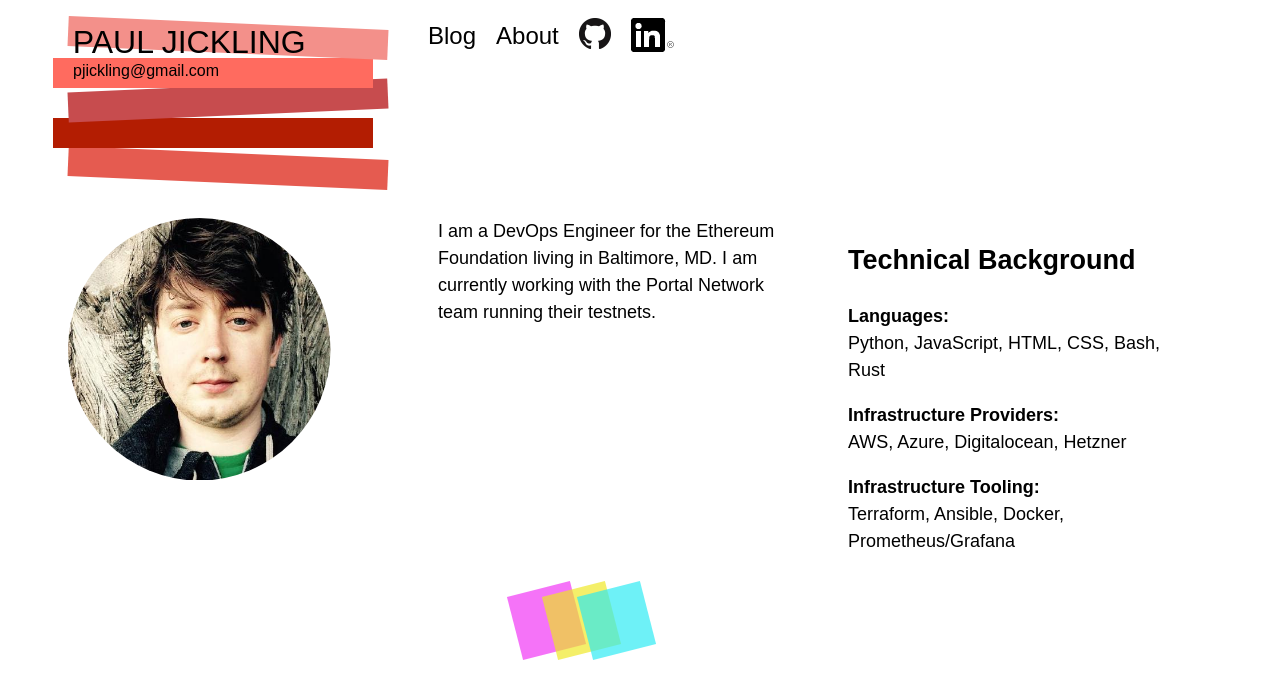
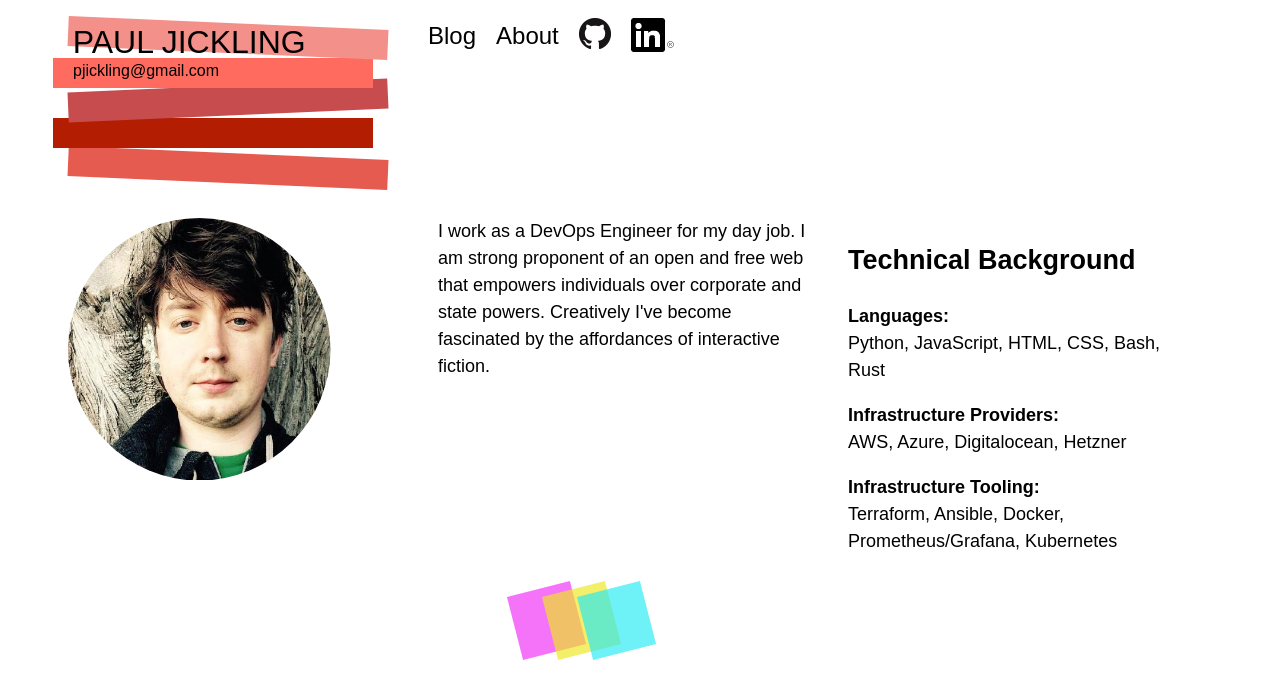
Before and after one commit to pauljickling/pauljickling.github.io, a Jekyll site: the page built from about.md, in a window 1280 px wide. Shown: the top 699 px of the page. Built offline with Jekyll 4.4.1, drawn with Linux system fonts in a browser that asks for light colours; some web fonts are replaced.

Commit message:
updated about page
Signed-off-by: Paul Jickling <paul.jickling@ethereum.org>

```diff
--- a/about.md
+++ b/about.md
@@ -7,7 +7,7 @@ permalink: /about/
 
   <div id="about-pic"><img src="https://pauljickling.github.io/assets/img/profile.jpeg" alt="Profile picture" id="profile"></div>
 
-  <div id="about-text">I am a DevOps Engineer for the Ethereum Foundation living in Baltimore, MD. I am currently working with the Portal Network team running their testnets.</div>
+  <div id="about-text">I work as a DevOps Engineer for my day job. I am strong proponent of an open and free web that empowers individuals over corporate and state powers. Creatively I've become fascinated by the affordances of interactive fiction.</div>
 
   <div id="about-skills">
     <h2>Technical Background</h2>
@@ -21,7 +21,7 @@ permalink: /about/
     </p>
     <p>
       <strong>Infrastructure Tooling:</strong><br>
-      Terraform, Ansible, Docker, Prometheus/Grafana
+      Terraform, Ansible, Docker, Prometheus/Grafana, Kubernetes
     </p>
   </div>
 </div>
```
